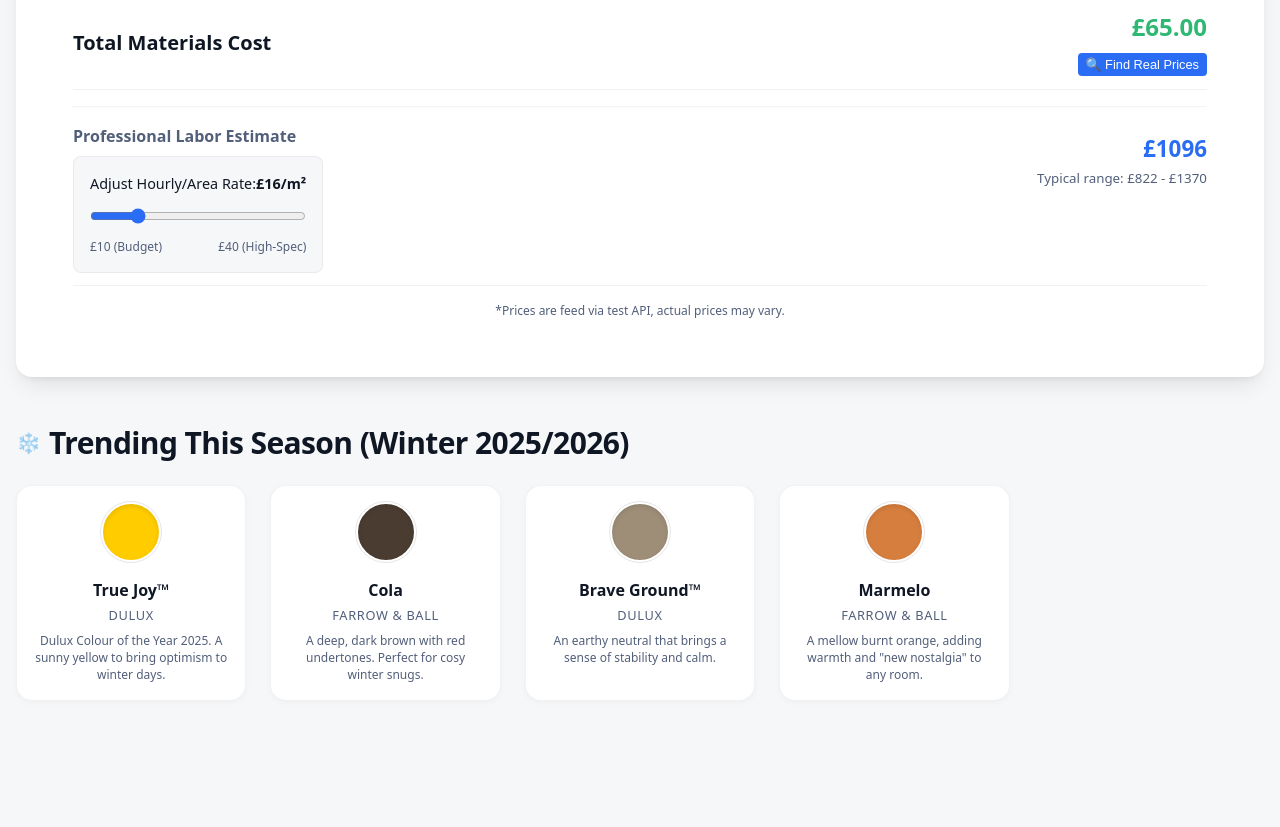
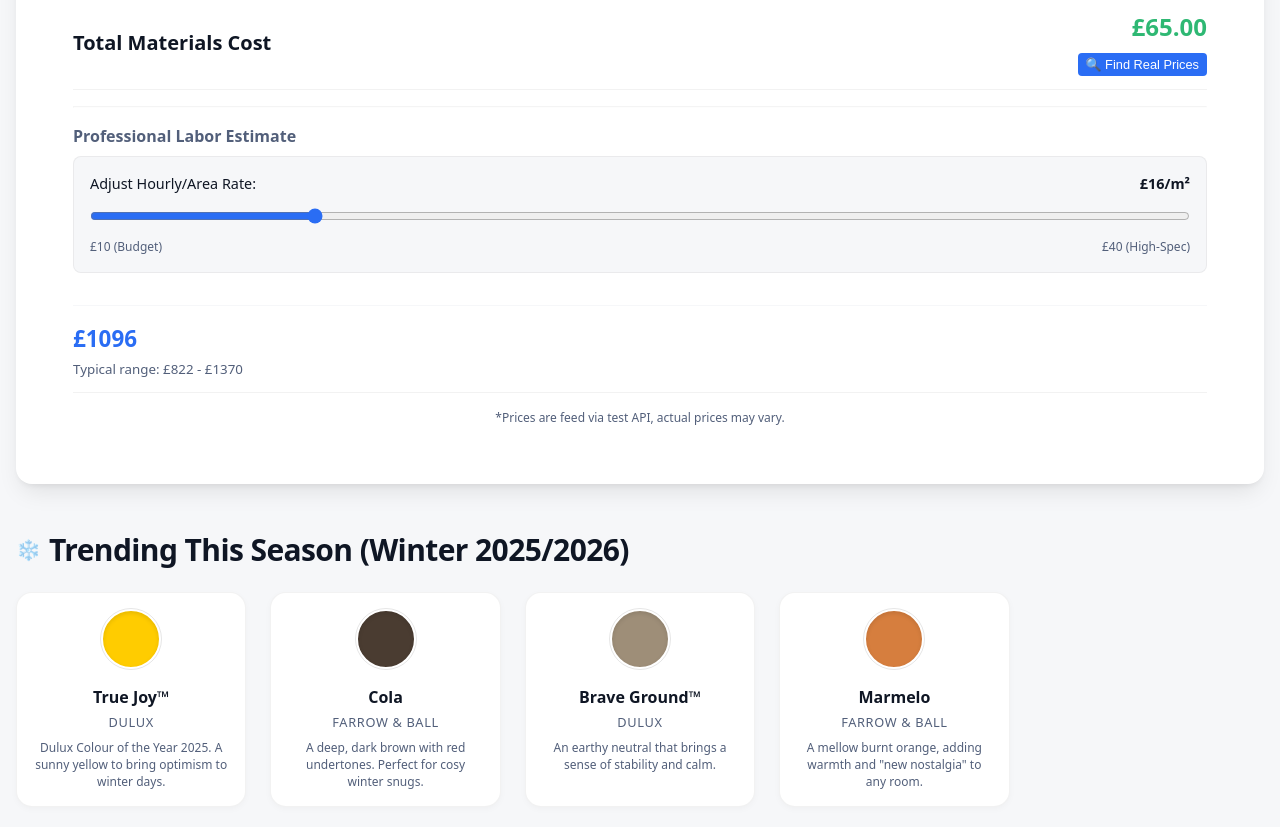
Before and after one commit to Richmbrm/painting-estimator, a Next.js app: page / in a window 1280 px wide. Shown: the part 1040-1867 px from the top of the page. Before the commit the page ends 1805 px from the top, so only its background shows below. Built offline with nearby package versions, Linux system fonts and the light colour scheme.

Commit message:
style: vertical layout for labor estimate section

```diff
--- a/src/pages/index.tsx
+++ b/src/pages/index.tsx
@@ -550,7 +550,7 @@ export default function Home() {
               {result.estimatedLaborCost && (
                 <>
                   <hr style={{ margin: '1rem 0', opacity: 0.1 }} />
-                  <div className="result-item" style={{ alignItems: 'flex-start' }}>
+                  <div className="result-item" style={{ flexDirection: 'column', alignItems: 'stretch' }}>
                     <div>
                       <span className="result-label" style={{ fontWeight: 600, display: 'block', marginBottom: '0.5rem' }}>Professional Labor Estimate</span>
 
@@ -575,7 +575,7 @@ export default function Home() {
                       </div>
                     </div>
 
-                    <div style={{ textAlign: 'right', marginTop: '0.5rem' }}>
+                    <div style={{ textAlign: 'left', marginTop: '1rem', borderTop: '1px solid var(--surface-1)', paddingTop: '1rem' }}>
                       <div className="result-value" style={{ fontSize: '1.4rem', color: 'var(--primary)' }}>
                         £{Math.round(result.preciseLaborCost)}
                       </div>
```
